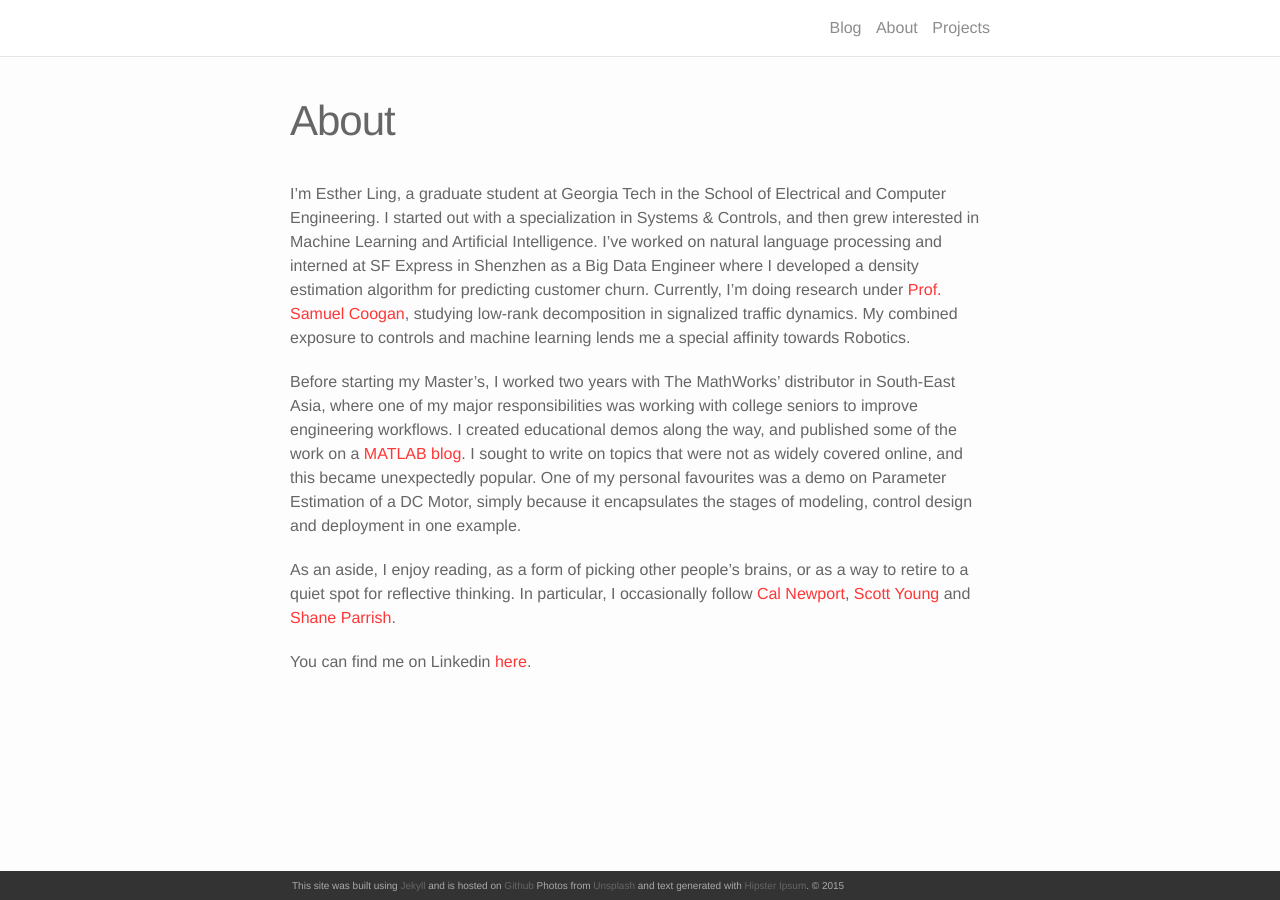
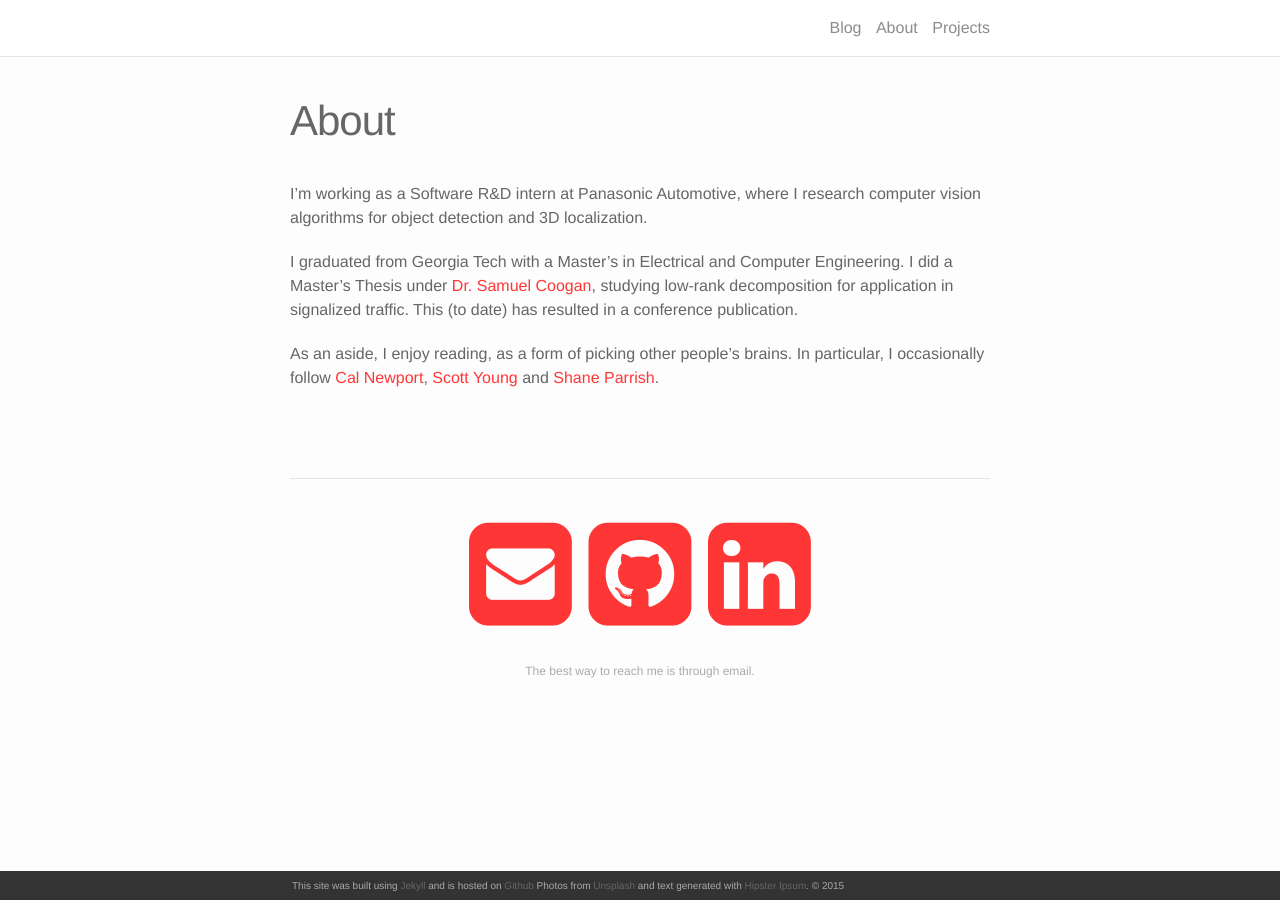
Before and after one commit to lefthandwriter/lefthandwriter.github.io, a Jekyll site: the page built from about.md, in a window 1280 px wide. Built offline with Jekyll 4.4.1, drawn with Linux system fonts in a browser that asks for light colours; nearby versions of some CDN libraries.

Commit message:
updated about

```diff
--- a/about.md
+++ b/about.md
@@ -4,10 +4,22 @@ title: About
 permalink: /about/
 ---
 
-I'm Esther Ling, a graduate student at Georgia Tech in the School of Electrical and Computer Engineering. I started out with a specialization in Systems & Controls, and then grew interested in Machine Learning and Artificial Intelligence. I've worked on natural language processing and interned at SF Express in Shenzhen as a Big Data Engineer where I developed a density estimation algorithm for predicting customer churn. Currently, I'm doing research under [Prof. Samuel Coogan](http://coogan.ece.gatech.edu/index.html), studying low-rank decomposition in signalized traffic dynamics. My combined exposure to controls and machine learning lends me a special affinity towards Robotics.
+I'm working as a Software R&D intern at Panasonic Automotive, where I research computer vision algorithms for object detection and 3D localization.
 
-Before starting my Master's, I worked two years with The MathWorks' distributor in South-East Asia, where one of my major responsibilities was working with college seniors to improve engineering workflows. I created educational demos along the way, and published some of the work on a [MATLAB blog](https://dashboardproject.wordpress.com). I sought to write on topics that were not as widely covered online, and this became unexpectedly popular. One of my personal favourites was a demo on Parameter Estimation of a DC Motor, simply because it encapsulates the stages of modeling, control design and deployment in one example.
+I graduated from Georgia Tech with a Master's in Electrical and Computer Engineering. I did a Master's Thesis under [Dr. Samuel Coogan](http://coogan.ece.gatech.edu/index.html), studying low-rank decomposition for application in signalized traffic. This (to date) has resulted in a conference publication.
 
-As an aside, I enjoy reading, as a form of picking other people's brains, or as a way to retire to a quiet spot for reflective thinking. In particular, I occasionally follow [Cal Newport](http://calnewport.com/blog/), [Scott Young](https://www.scotthyoung.com/blog/) and [Shane Parrish](https://www.farnamstreetblog.com).
+As an aside, I enjoy reading, as a form of picking other people's brains. In particular, I occasionally follow [Cal Newport](http://calnewport.com/blog/), [Scott Young](https://www.scotthyoung.com/blog/) and [Shane Parrish](https://www.farnamstreetblog.com).
 
-You can find me on Linkedin [here](https://www.linkedin.com/in/lingesther/).
+<br/>
+<br/>
+<hr/>
+<br/>
+<span class="contacticon center">
+	<a href="mailto:ling.esther14@gmail.com"><i class="fa fa-envelope-square fa-2x"></i></a>
+	<a href="https://github.com/lefthandwriter" target="_blank"><i class="fa fa-github-square fa-2x"></i></a>
+	<a href="https://www.linkedin.com/in/lingesther/" target="_blank"><i class="fa fa-linkedin-square fa-2x"></i></a>
+</span>
+
+<div class="col three caption center">
+	The best way to reach me is through email.
+</div>
```
